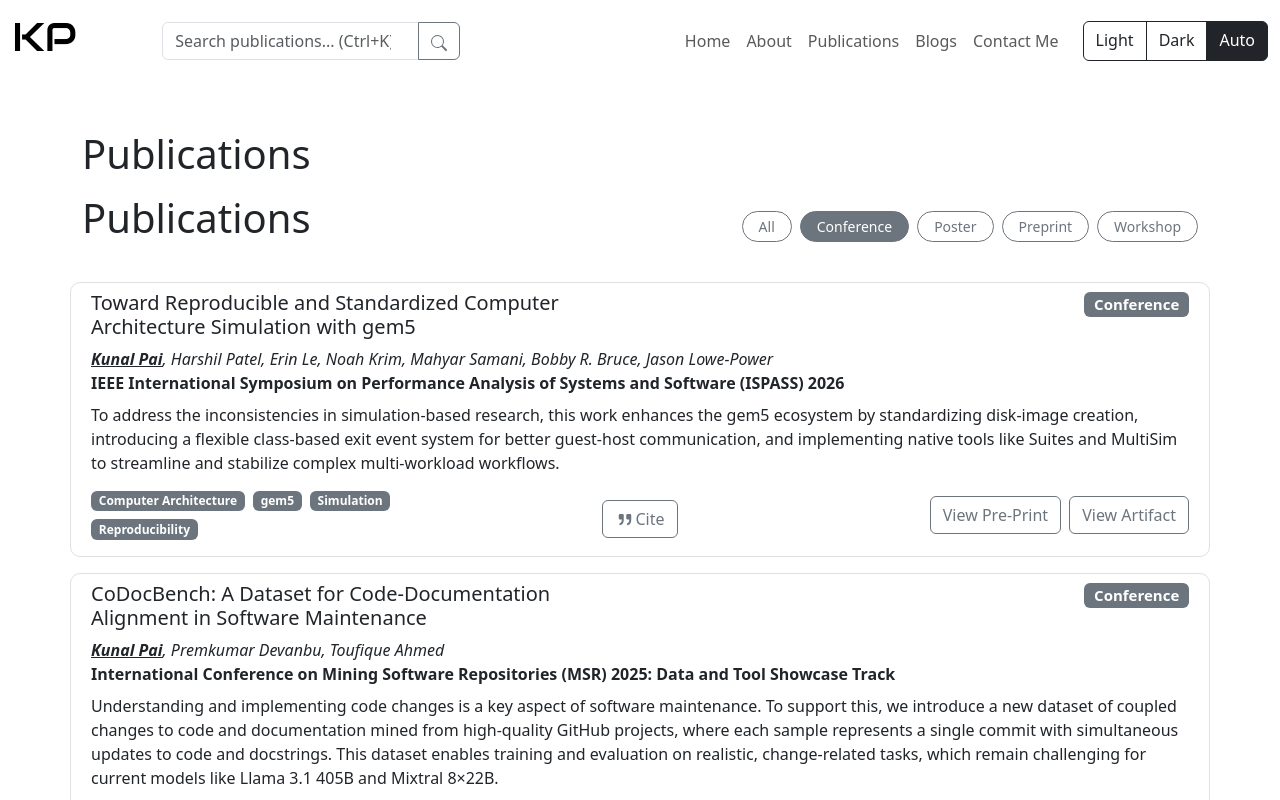
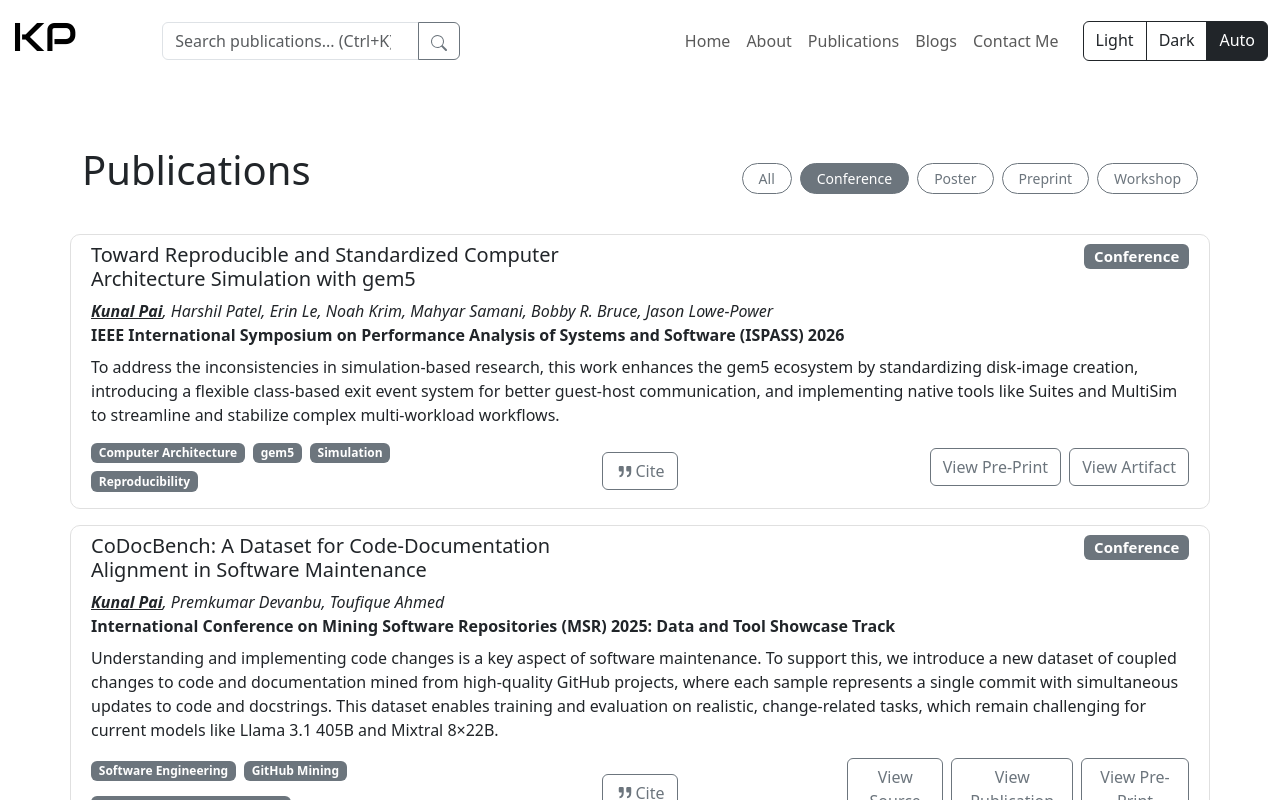
Before and after one commit to kunpai/my-website, a Next.js app: page /publications in a window 1280 px wide. Shown: the top 800 px of the page. Built offline with nearby package versions, Linux system fonts and the light colour scheme.

Commit message:
fix: Comment out the "Publications" header for clarity in the publication page

```diff
--- a/pages/publications/index.js
+++ b/pages/publications/index.js
@@ -20,7 +20,7 @@ export default function PublicationPage(){
         <Row>
             <div className="mt-5">
             <h1 className="mb-3" id="publications">
-                Publications
+                {/* Publications */}
                 {searchQuery && <small className="text-muted"> - Filtered by: &quot;{searchQuery}&quot;</small>}
             </h1>
             <Publication searchQuery={searchQuery} />
```
